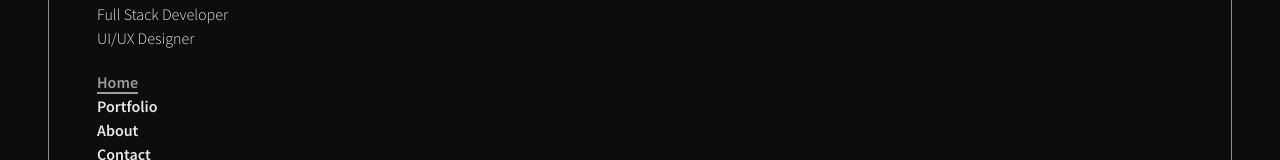
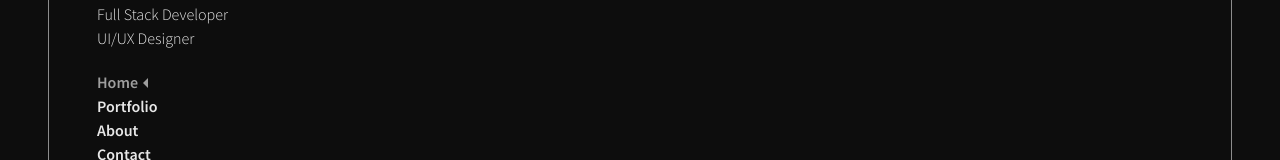
Before and after one commit to keanureano/firebase-portfolio, a React (Vite) app: page / in a window 1280 px wide. Shown: the part 135-295 px from the top of the page. Built offline with nearby package versions, Linux system fonts and the light colour scheme.

Commit message:
change nav decoration

```diff
--- a/src/index.css
+++ b/src/index.css
@@ -17,7 +17,7 @@
   }
 
   p {
-    @apply font-semibold text-sm text-white/80;
+    @apply text-sm font-semibold text-white/80;
   }
 
   a {
@@ -34,5 +34,10 @@
 }
 
 a.active {
-  @apply underline text-white/60 underline-offset-4 decoration-2;
+  @apply text-white/60;
 }
+
+a.active::after {
+  content: "";
+  @apply inline-block w-0 h-0 border-[5px] border-transparent border-r-white/60;
+}
```
